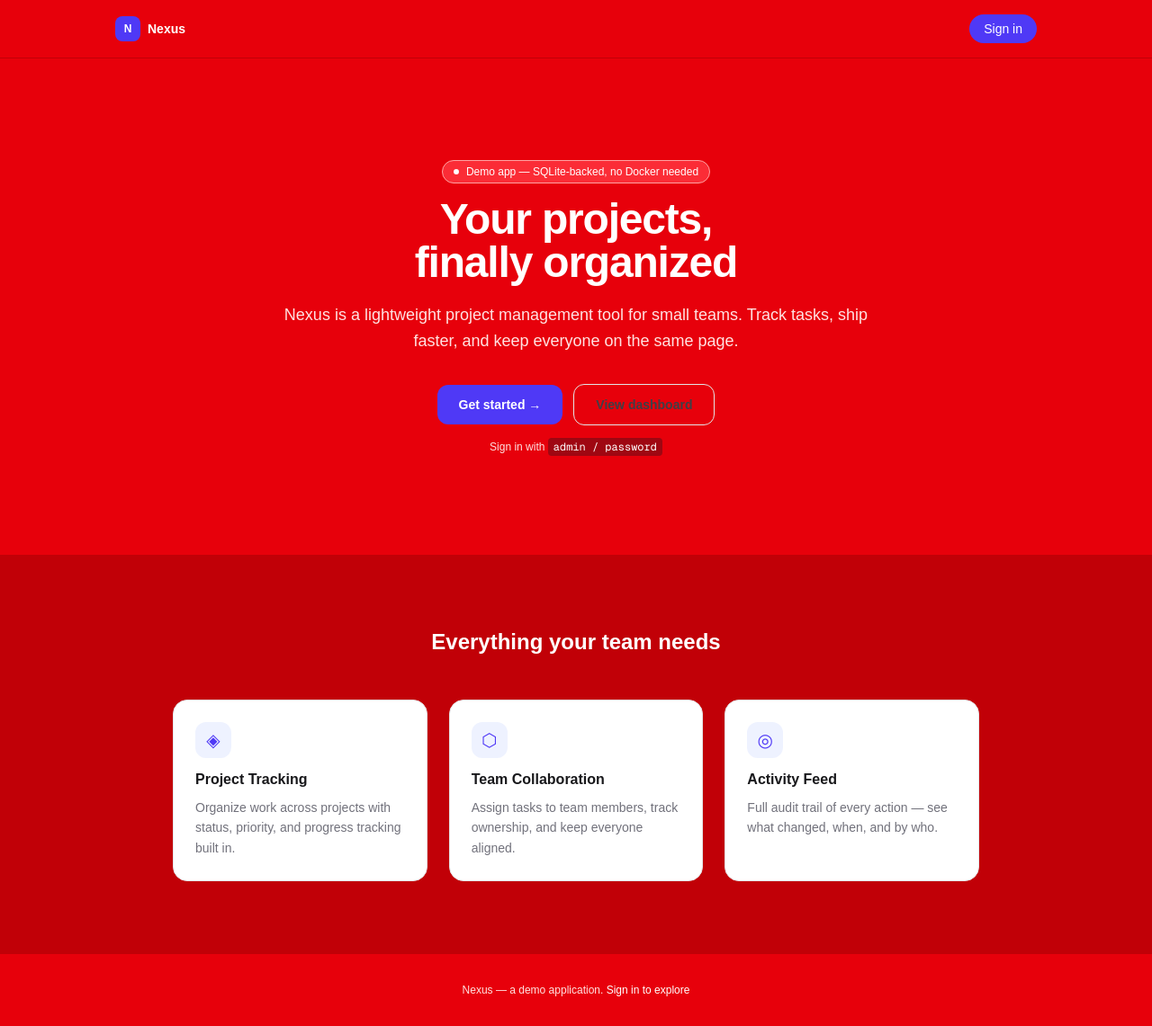
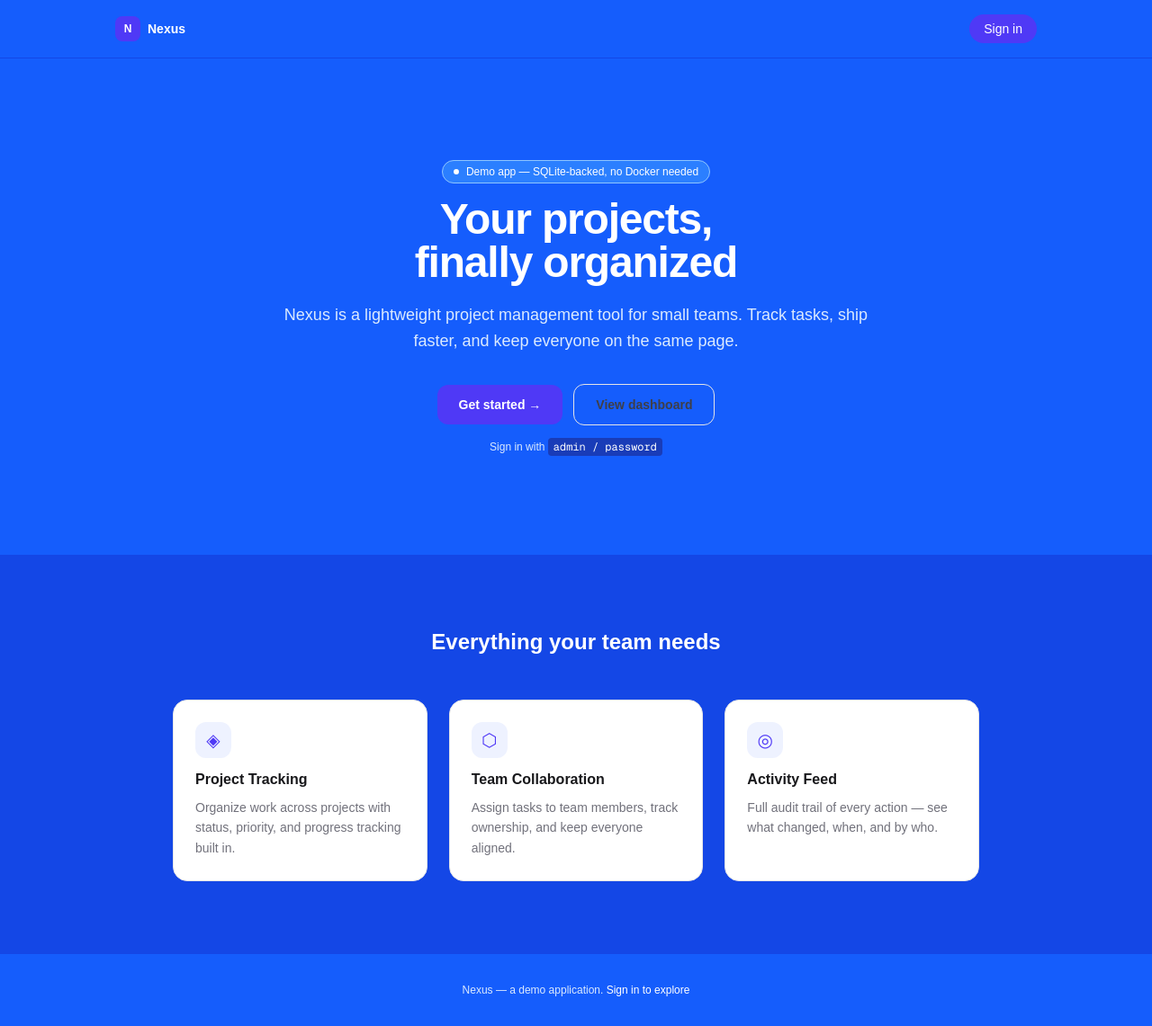
Before and after one commit to Index-Technologies/github-integration-template, a Next.js app in the folder site/: page / in a window 1280 px wide. Shown: the whole page at 90% size. Built offline with nearby package versions, Linux system fonts and the light colour scheme.

Commit message:
Update app background color to blue 600
Co-authored-by: Leo Denham <leo@alloy.app>

```diff
--- a/site/app/dashboard/layout.tsx
+++ b/site/app/dashboard/layout.tsx
@@ -56,7 +56,7 @@ export default function DashboardLayout({
 
   if (loading || !user) {
     return (
-      <div className="flex min-h-screen items-center justify-center bg-red-600">
+      <div className="flex min-h-screen items-center justify-center bg-blue-600">
         <div className="text-sm text-zinc-400">Loading...</div>
       </div>
     )
@@ -119,7 +119,7 @@ export default function DashboardLayout({
       </aside>
 
       {/* Main area */}
-      <div className="flex flex-1 flex-col bg-red-600">
+      <div className="flex flex-1 flex-col bg-blue-600">
         {/* Top bar */}
         <header className="flex items-center justify-end border-b border-zinc-200 bg-white px-6 py-3">
           <div className="relative">
--- a/site/app/globals.css
+++ b/site/app/globals.css
@@ -1,7 +1,7 @@
 @import "tailwindcss";
 
 :root {
-  --background: #dc2626;
+  --background: #2563eb;
   --foreground: #171717;
 }
 
@@ -14,7 +14,7 @@
 
 @media (prefers-color-scheme: dark) {
   :root {
-    --background: #b91c1c;
+    --background: #1d4ed8;
     --foreground: #ededed;
   }
 }
--- a/site/app/login/page.tsx
+++ b/site/app/login/page.tsx
@@ -34,7 +34,7 @@ export default function LoginPage() {
   }
 
   return (
-    <div className="flex min-h-screen items-center justify-center bg-red-600 px-4">
+    <div className="flex min-h-screen items-center justify-center bg-blue-600 px-4">
       <div className="w-full max-w-sm">
         <div className="mb-8 text-center">
           <Link href="/" className="inline-flex items-center gap-2">
--- a/site/app/page.tsx
+++ b/site/app/page.tsx
@@ -20,8 +20,8 @@ const features = [
 
 export default function HomePage() {
   return (
-    <div className="min-h-screen bg-red-600">
-      <header className="border-b border-red-700 px-6 py-4">
+    <div className="min-h-screen bg-blue-600">
+      <header className="border-b border-blue-700 px-6 py-4">
         <div className="mx-auto flex max-w-5xl items-center justify-between">
           <div className="flex items-center gap-2">
             <div className="flex h-7 w-7 items-center justify-center rounded-lg bg-indigo-600 text-xs font-bold text-white">
@@ -40,7 +40,7 @@ export default function HomePage() {
 
       <section className="px-6 py-28 text-center">
         <div className="mx-auto max-w-2xl">
-          <div className="mb-4 inline-flex items-center gap-2 rounded-full border border-red-300 bg-red-500 px-3 py-1 text-xs font-medium text-white">
+          <div className="mb-4 inline-flex items-center gap-2 rounded-full border border-blue-300 bg-blue-500 px-3 py-1 text-xs font-medium text-white">
             <span className="h-1.5 w-1.5 rounded-full bg-white" />
             Demo app — SQLite-backed, no Docker needed
           </div>
@@ -49,7 +49,7 @@ export default function HomePage() {
             <br />
             <span className="text-white">finally organized</span>
           </h1>
-          <p className="mb-8 text-lg leading-relaxed text-red-100">
+          <p className="mb-8 text-lg leading-relaxed text-blue-100">
             Nexus is a lightweight project management tool for small teams. Track
             tasks, ship faster, and keep everyone on the same page.
           </p>
@@ -67,16 +67,16 @@ export default function HomePage() {
               View dashboard
             </Link>
           </div>
-          <p className="mt-4 text-xs text-red-100">
+          <p className="mt-4 text-xs text-blue-100">
             Sign in with{" "}
-            <code className="rounded bg-red-800 px-1.5 py-0.5 font-mono text-white">
+            <code className="rounded bg-blue-800 px-1.5 py-0.5 font-mono text-white">
               admin / password
             </code>
           </p>
         </div>
       </section>
 
-      <section className="border-t border-red-700 bg-red-700 px-6 py-20">
+      <section className="border-t border-blue-700 bg-blue-700 px-6 py-20">
         <div className="mx-auto max-w-4xl">
           <h2 className="mb-12 text-center text-2xl font-bold text-white">
             Everything your team needs
@@ -100,8 +100,8 @@ export default function HomePage() {
         </div>
       </section>
 
-      <footer className="border-t border-red-700 px-6 py-8 text-center">
-        <p className="text-xs text-red-100">
+      <footer className="border-t border-blue-700 px-6 py-8 text-center">
+        <p className="text-xs text-blue-100">
           Nexus — a demo application.{" "}
           <Link href="/login" className="text-white hover:underline">
             Sign in to explore
```
Also changed, not shown: 1 other file (tests, documents, lock files or other folders).
